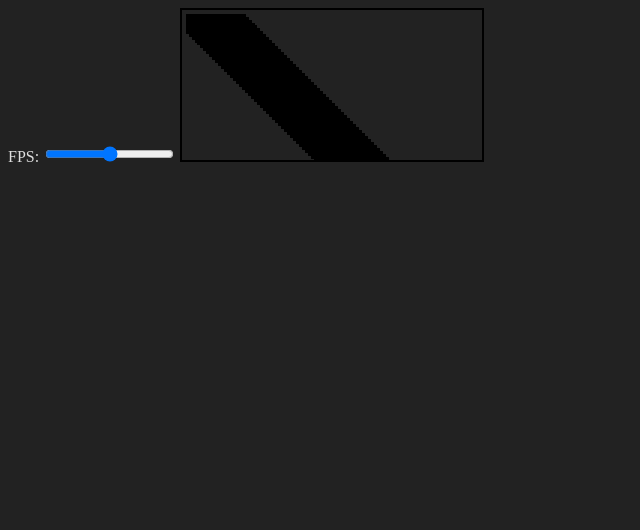
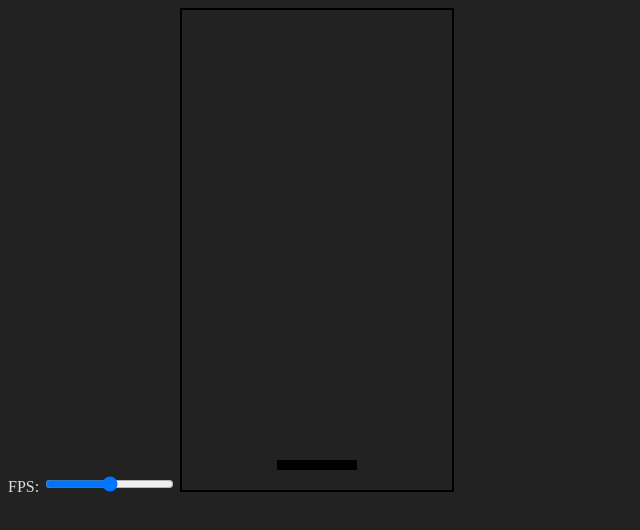
Before and after one commit to simonewebdesign/banananoid, a website: page index.html in a window 1280 px wide. Shown: the whole page, without its empty margins (0-640 px from the left). Drawn offline with Linux system fonts and the light colour scheme.

Commit message:
move with arrows

```diff
--- a/index.html
+++ b/index.html
@@ -8,9 +8,11 @@
 <body>
   FPS: <input type="range" id="fps" name="fps" min="0" max="60" step="5" />
 
-  <canvas id="canvas"></canvas>
+  <canvas id="canvas" width="270" height="480"></canvas>
 
   <script src="js/lib/vector2.js"></script>
+  <script src="js/canvas.js"></script>
+  <script src="js/constants.js"></script>
   <script src="js/keyboardEvents.js"></script>
   <script src="js/initialState.js"></script>
   <script src="js/main.js"></script>
--- /dev/null
+++ b/js/canvas.js
@@ -0,0 +1,2 @@
+const canvas = document.getElementById('canvas')
+const ctx = canvas.getContext('2d')
--- /dev/null
+++ b/js/constants.js
@@ -0,0 +1,6 @@
+const PLANE = {
+    width: 80,
+    height: 10,
+    x: canvas.width / 2 - 80 / 2,
+    y: canvas.height - 30,
+}
--- a/js/initialState.js
+++ b/js/initialState.js
@@ -1,5 +1,5 @@
 const initialState = {
     score: 0,
     isGameStarted: false,
-    planePos: new Vector2,
+    planePos: new Vector2(PLANE.x, PLANE.y),
 }
--- a/js/main.js
+++ b/js/main.js
@@ -1,21 +1,26 @@
-// Available globals:
-// - initialState
-// - Vector2
-// - keysDown
-
-const canvas = document.getElementById('canvas')
-const ctx = canvas.getContext('2d')
-
 const update = (state = initialState, delta) => {
     return {
         ...state,
-        planePos: state.planePos.addSelf(new Vector2(1, 1)),
+        planePos: updatePlanePos(state, delta),
     }
 }
-const isStateChanged = () => true
+
+const updatePlanePos = ({ planePos }, delta) => {
+    if (keysDown['ArrowLeft']) {
+        return planePos.addSelf(new Vector2(-5, 0))
+    } else if (keysDown['ArrowRight']) {
+        return planePos.addSelf(new Vector2(5, 0))
+    }
+    return planePos
+}
+
 const render = state => {
+    // Clear screen
+    ctx.fillStyle = ''
+    ctx.clearRect(0, 0, ctx.canvas.width, ctx.canvas.height)
+
     const { x, y } = state.planePos
-    ctx.fillRect(x, y, 60, 20)
+    ctx.fillRect(x, y, PLANE.width, PLANE.height)
 }
 
 // Cross-browser support for requestAnimationFrame
```
Also changed, not shown: .eslintrc.js.
